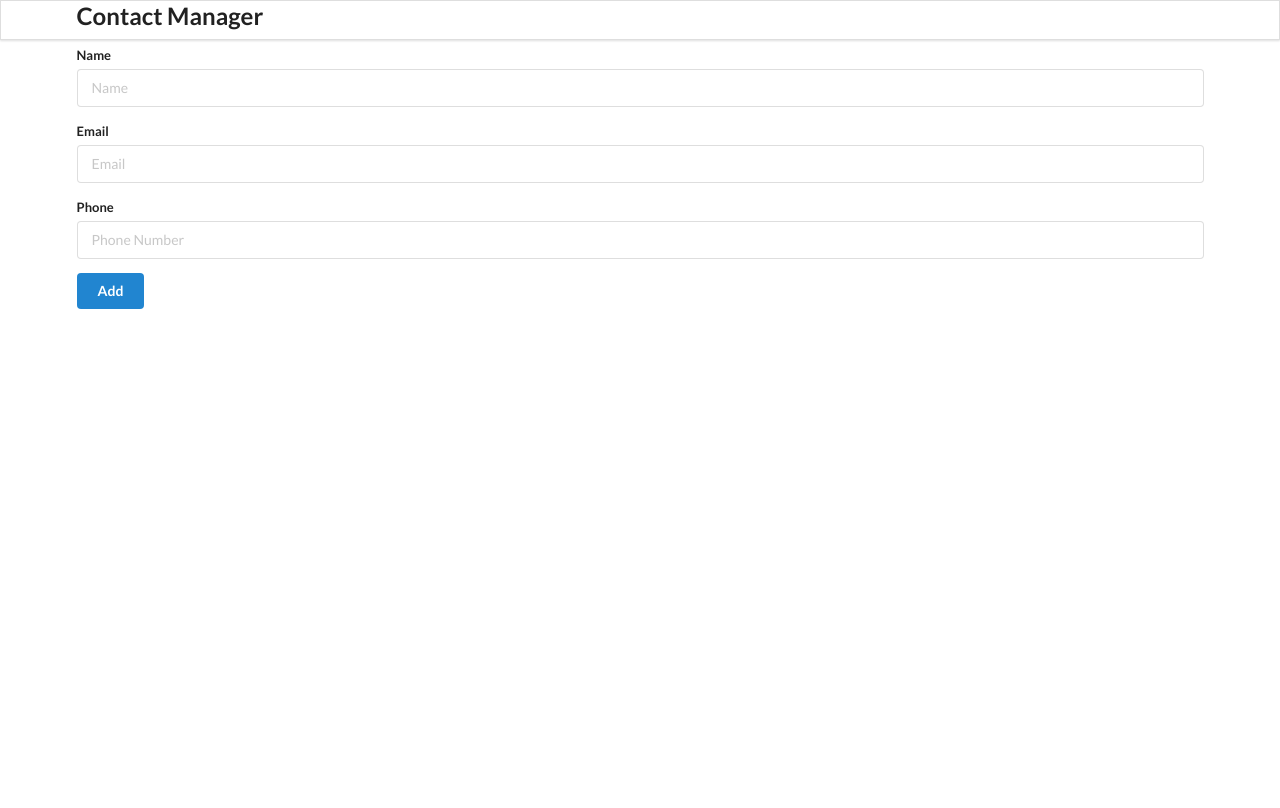
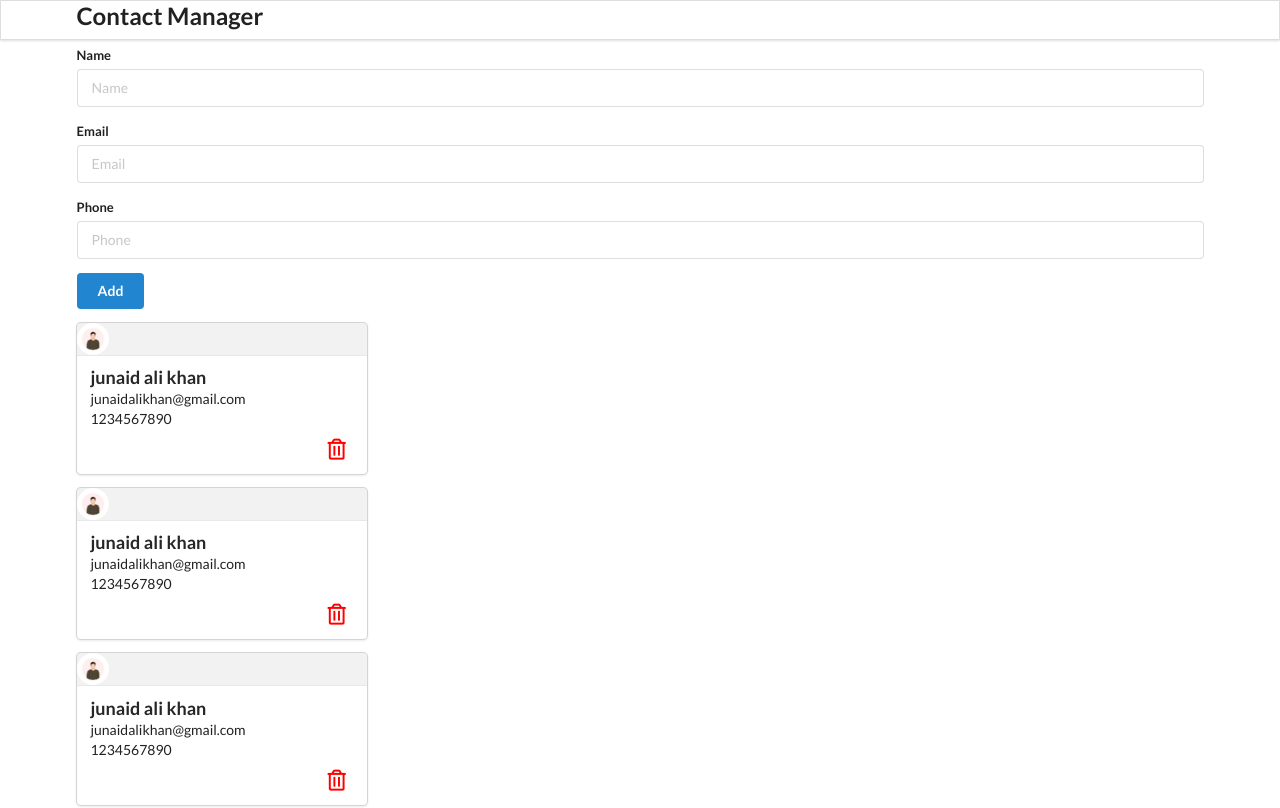
Before and after one commit to juna0704/mern, a React (Vite) app: page / in a window 1280 px wide. Shown: the top 808 px of the page. Built offline with nearby package versions, Linux system fonts and the light colour scheme.

Commit message:
added class function

```diff
--- a/src/components/AddContact.jsx
+++ b/src/components/AddContact.jsx
@@ -1,11 +1,11 @@
 import React from 'react';
 
-const AddContact = () => {
-	return (
-		<>
+class AddContact extends React.Component {
+	render() {
+		return (
 			<div className='ui main'>
 				<h2>Add Contact</h2>
-				<form action='#' className='ui form'>
+				<form action='' className='ui form'>
 					<div className='field'>
 						<label htmlFor=''>Name</label>
 						<input type='text' name='name' id='name' placeholder='Name' />
@@ -16,18 +16,54 @@ const AddContact = () => {
 					</div>
 					<div className='field'>
 						<label htmlFor=''>Phone</label>
-						<input
-							type='number'
-							name='number'
-							id='phone'
-							placeholder='Phone Number'
-						/>
+						<input type='text' name='phone' id='phone' placeholder='Phone' />
 					</div>
 					<button className='ui button blue'>Add</button>
 				</form>
 			</div>
-		</>
-	);
-};
+		);
+	}
+}
 
 export default AddContact;
+
+// *******************************
+// ********************************
+// ***********************************
+// ***********************************
+// **********************************
+// 	*****************************
+
+// import React from 'react';
+
+// const AddContact = () => {
+// 	return (
+// 		<>
+// 			<div className='ui main'>
+// 				<h2>Add Contact</h2>
+// 				<form action='#' className='ui form'>
+// 					<div className='field'>
+// 						<label htmlFor=''>Name</label>
+// 						<input type='text' name='name' id='name' placeholder='Name' />
+// 					</div>
+// 					<div className='field'>
+// 						<label htmlFor=''>Email</label>
+// 						<input type='email' name='email' id='email' placeholder='Email' />
+// 					</div>
+// 					<div className='field'>
+// 						<label htmlFor=''>Phone</label>
+// 						<input
+// 							type='number'
+// 							name='number'
+// 							id='phone'
+// 							placeholder='Phone Number'
+// 						/>
+// 					</div>
+// 					<button className='ui button blue'>Add</button>
+// 				</form>
+// 			</div>
+// 		</>
+// 	);
+// };
+
+// export default AddContact;
--- a/src/components/App.jsx
+++ b/src/components/App.jsx
@@ -4,7 +4,33 @@ import AddContact from './AddContact';
 import ContactList from './ContactList';
 
 function App() {
-	const [contacts, setContacts] = useState([]);
+	const contacts = [
+		{
+			id: '1',
+			name: 'junaid ali khan',
+			phone: '1234567890',
+			email: 'junaidalikhan@gmail.com',
+		},
+		{
+			id: '1',
+			name: 'junaid ali khan',
+			phone: '1234567890',
+			email: 'junaidalikhan@gmail.com',
+		},
+		{
+			id: '1',
+			name: 'junaid ali khan',
+			phone: '1234567890',
+			email: 'junaidalikhan@gmail.com',
+		},
+		{
+			id: '1',
+			name: 'junaid ali khan',
+			phone: '1234567890',
+			email: 'junaidalikhan@gmail.com',
+		},
+	];
+	// const [contacts, setContacts] = useState([]);
 
 	return (
 		<>
```
